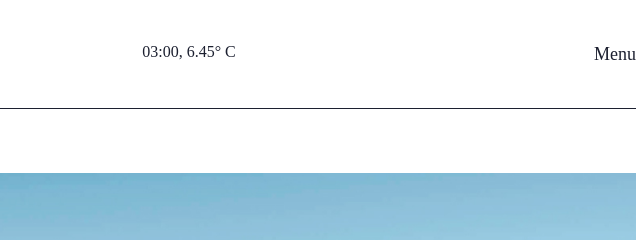
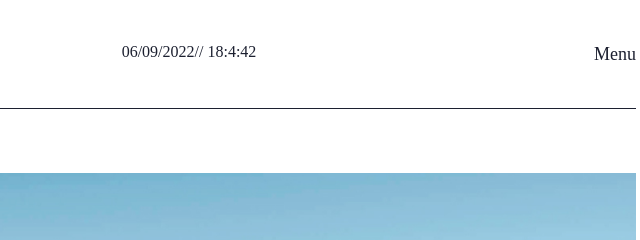
Before and after one commit to NiallColman49/laser-construction, a website: page about.html in a window 1280 px wide. Shown: the top 240 px of the page, 580-1220 px from the left. Drawn offline with nearby package versions, Linux system fonts and the light colour scheme; a web font is replaced by a local one.

Commit message:
date and time function added

```diff
--- a/about.html
+++ b/about.html
@@ -11,12 +11,18 @@
 
     <script>
       function setDate() {
-        var today = new Date();
-        var dd = String(today.getDate()).padStart(2, "0");
-        var mm = String(today.getMonth() + 1).padStart(2, "0"); //January is 0!
-        var yyyy = today.getFullYear();
+        let today = new Date();
+        let dd = String(today.getDate()).padStart(2, "0");
+        let mm = String(today.getMonth() + 1).padStart(2, "0"); //January is 0!
+        let yyyy = today.getFullYear();
+        let time =
+          today.getHours() +
+          ":" +
+          today.getMinutes() +
+          ":" +
+          today.getSeconds();
 
-        today = mm + "/" + dd + "/" + yyyy;
+        today = dd + "/" + mm + "/" + yyyy + "// " + time;
         document.getElementById("date").innerHTML = today;
       }
     </script>
@@ -30,7 +36,7 @@
           alt=""
         />
       </a>
-      <h2 class="font-body text-laser-blue">03:00, 6.45° C</h2>
+      <h2 id="date" class="font-mono text-laser-blue"></h2>
 
       <!-- Menu -->
       <button
```
